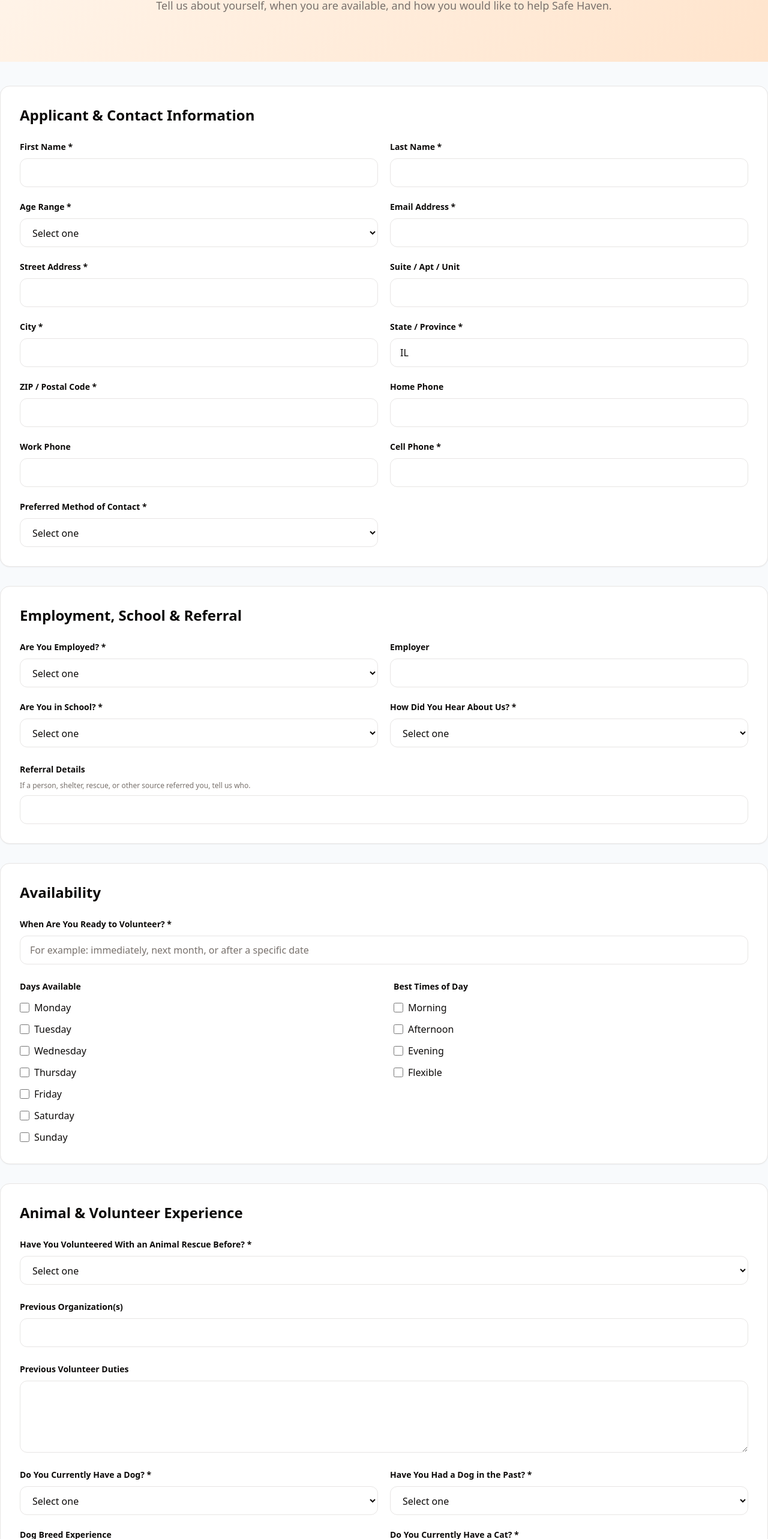
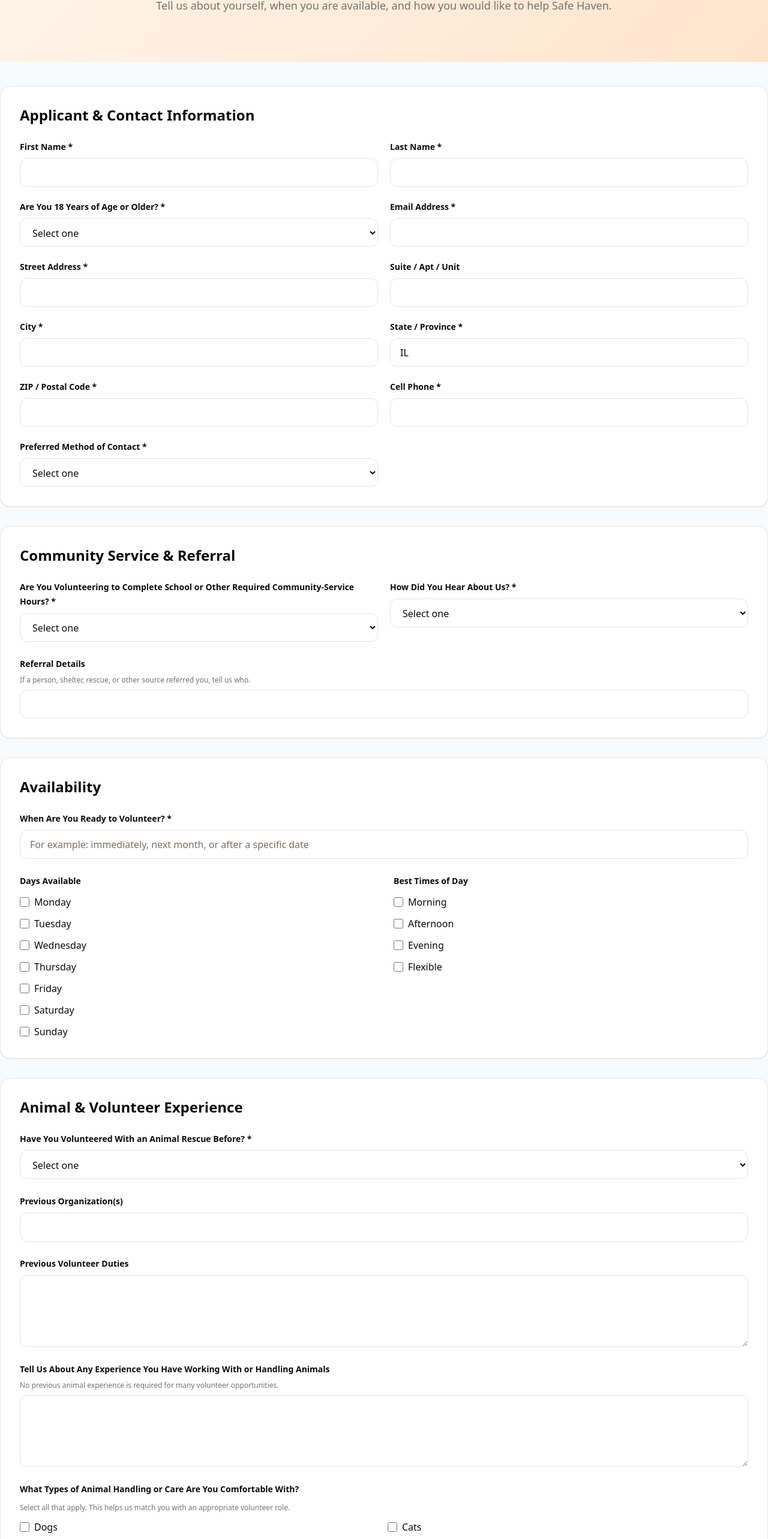
Before and after one commit to 7nqwsvhv99-hash/safe-haven-site, a Next.js app: page /volunteer-application in a window 1280 px wide. Shown: the part 230-2796 px from the top of the page at 60% size. Built offline with nearby package versions, Linux system fonts and the light colour scheme.

Commit message:
Simplify volunteer application and improve role matching

```diff
--- a/src/app/api/volunteer-applications/route.ts
+++ b/src/app/api/volunteer-applications/route.ts
@@ -31,7 +31,7 @@ export async function POST(request: Request) {
     const required: Array<[string, unknown]> = [
       ["First name", body.firstName],
       ["Last name", body.lastName],
-      ["Age range", body.ageRange],
+      ["Age requirement", body.age18Plus],
       ["Email", body.email],
       ["Street address", body.streetAddress],
       ["City", body.city],
@@ -39,20 +39,20 @@ export async function POST(request: Request) {
       ["ZIP", body.zip],
       ["Cell phone", body.cellPhone],
       ["Preferred contact", body.preferredContact],
-      ["Employment status", body.employmentStatus],
-      ["School status", body.schoolStatus],
+      ["Community service", body.communityService],
       ["How you heard about us", body.howHeard],
       ["Ready to volunteer", body.readyToVolunteer],
       ["Previous rescue volunteer", body.previousRescueVolunteer],
-      ["Current dog", body.currentDog],
-      ["Past dog", body.pastDog],
-      ["Current cat", body.currentCat],
-      ["Past cat", body.pastCat],
     ]
     const firstMissing = required.find(([, value]) => !asString(value))
     if (firstMissing) return NextResponse.json({ error: firstMissing[0] + " is required." }, { status: 400 })
+    if (asString(body.age18Plus) === "No" && !asString(body.guardianName)) {
+      return NextResponse.json({ error: "Parent or guardian name is required for applicants under 18." }, { status: 400 })
+    }
+    if (asString(body.age18Plus) === "No" && !asString(body.guardianPhone)) {
+      return NextResponse.json({ error: "Parent or guardian phone is required for applicants under 18." }, { status: 400 })
+    }
     if (interests.length === 0) return NextResponse.json({ error: "Please select at least one volunteer interest." }, { status: 400 })
-    if (body.authorizationAgreed !== true) return NextResponse.json({ error: "Volunteer authorization is required." }, { status: 400 })
 
     const now = new Date()
     const compactDate = now.toISOString().slice(0, 10).replaceAll("-", "")
@@ -66,20 +66,20 @@ export async function POST(request: Request) {
       "Email": asString(body.email),
       "Cell Phone": asString(body.cellPhone),
       "Contact & Address": lines([
-        ["Age Range", body.ageRange],
+        ["18 or Older", body.age18Plus],
         ["Preferred Contact", body.preferredContact],
         ["Street Address", body.streetAddress],
         ["Unit / Apt", body.unitApt],
         ["City", body.city],
         ["State / Province", body.state],
         ["ZIP / Postal Code", body.zip],
-        ["Home Phone", body.homePhone],
-        ["Work Phone", body.workPhone],
+        ["Parent / Guardian Name", body.guardianName],
+        ["Parent / Guardian Phone", body.guardianPhone],
+        ["Parent / Guardian Email", body.guardianEmail],
       ]),
       "Employment & School": lines([
-        ["Employment Status", body.employmentStatus],
-        ["Employer", body.employer],
-        ["School Status", body.schoolStatus],
+        ["Required Community Service", body.communityService],
+        ["Community Service Details", body.communityServiceDetails],
       ]),
       "Availability": lines([
         ["Ready to Volunteer", body.readyToVolunteer],
@@ -92,16 +92,11 @@ export async function POST(request: Request) {
         ["Previous Rescue Volunteer", body.previousRescueVolunteer],
         ["Previous Organizations", body.previousOrganizations],
         ["Previous Duties", body.previousDuties],
-        ["Currently Has a Dog", body.currentDog],
-        ["Had a Dog in the Past", body.pastDog],
-        ["Dog Breed Experience", body.dogBreedExperience],
-        ["Currently Has a Cat", body.currentCat],
-        ["Had a Cat in the Past", body.pastCat],
         ["Animal Experience", body.animalExperience],
+        ["Handling & Care Comfort", asStringArray(body.handlingComfort)],
         ["Volunteer Interests", interests],
         ["Anything Else", body.anythingElse],
       ]),
-      "Authorization Agreed": true,
     }
 
     const response = await fetch("https://api.airtable.com/v0/" + AIRTABLE_BASE_ID + "/" + AIRTABLE_VOLUNTEER_APPLICATIONS_TABLE_ID, {
--- a/src/app/volunteer-application/page.tsx
+++ b/src/app/volunteer-application/page.tsx
@@ -40,6 +40,8 @@ const interestOptions = [
 
 export default function VolunteerApplicationPage() {
   const [interests, setInterests] = useState<string[]>([])
+  const [isAdult, setIsAdult] = useState("")
+  const [communityService, setCommunityService] = useState("")
   const [submitting, setSubmitting] = useState(false)
   const [result, setResult] = useState<{ ok: boolean; message: string; id?: string } | null>(null)
 
@@ -62,8 +64,8 @@ export default function VolunteerApplicationPage() {
       ...values,
       daysAvailable: form.getAll("daysAvailable").map(String),
       timesAvailable: form.getAll("timesAvailable").map(String),
+      handlingComfort: form.getAll("handlingComfort").map(String),
       volunteerInterests: interests,
-      authorizationAgreed: form.get("authorizationAgreed") === "on",
     }
 
     try {
@@ -104,27 +106,49 @@ export default function VolunteerApplicationPage() {
           <div className="grid md:grid-cols-2 gap-5">
             <Field label="First Name *"><Input name="firstName" required /></Field>
             <Field label="Last Name *"><Input name="lastName" required /></Field>
-            <Field label="Age Range *"><select name="ageRange" className={selectClass} required defaultValue=""><option value="" disabled>Select one</option><option>Under 18</option><option>18-21</option><option>22-24</option><option>25-34</option><option>35-44</option><option>45-54</option><option>55-64</option><option>65-69</option><option>70-74</option><option>75+</option></select></Field>
+            <Field label="Are You 18 Years of Age or Older? *">
+              <select name="age18Plus" className={selectClass} required value={isAdult} onChange={(event)=>setIsAdult(event.target.value)}>
+                <option value="" disabled>Select one</option><option>Yes</option><option>No</option>
+              </select>
+            </Field>
             <Field label="Email Address *"><Input name="email" type="email" required /></Field>
             <Field label="Street Address *"><Input name="streetAddress" required /></Field>
             <Field label="Suite / Apt / Unit"><Input name="unitApt" /></Field>
             <Field label="City *"><Input name="city" required /></Field>
             <Field label="State / Province *"><Input name="state" required defaultValue="IL" /></Field>
             <Field label="ZIP / Postal Code *"><Input name="zip" required /></Field>
-            <Field label="Home Phone"><Input name="homePhone" type="tel" /></Field>
-            <Field label="Work Phone"><Input name="workPhone" type="tel" /></Field>
             <Field label="Cell Phone *"><Input name="cellPhone" type="tel" required /></Field>
-            <Field label="Preferred Method of Contact *"><select name="preferredContact" className={selectClass} required defaultValue=""><option value="" disabled>Select one</option><option>Email</option><option>Home Phone</option><option>Work Phone</option><option>Cell Phone</option><option>Text</option></select></Field>
+            <Field label="Preferred Method of Contact *"><select name="preferredContact" className={selectClass} required defaultValue=""><option value="" disabled>Select one</option><option>Email</option><option>Cell Phone</option><option>Text</option></select></Field>
           </div>
+          {isAdult === "No" && (
+            <div className="rounded-2xl border bg-slate-50 p-5 space-y-4">
+              <div>
+                <p className="font-semibold">Parent or Guardian Contact</p>
+                <p className="mt-1 text-sm text-muted-foreground">Safe Haven will follow up about age requirements and any parent or guardian permissions needed before volunteering begins.</p>
+              </div>
+              <div className="grid md:grid-cols-2 gap-5">
+                <Field label="Parent / Guardian Name *"><Input name="guardianName" required={isAdult === "No"} /></Field>
+                <Field label="Parent / Guardian Phone *"><Input name="guardianPhone" type="tel" required={isAdult === "No"} /></Field>
+                <Field label="Parent / Guardian Email"><Input name="guardianEmail" type="email" /></Field>
+              </div>
+            </div>
+          )}
         </Section>
 
-        <Section title="Employment, School & Referral">
+        <Section title="Community Service & Referral">
           <div className="grid md:grid-cols-2 gap-5">
-            <Field label="Are You Employed? *"><select name="employmentStatus" className={selectClass} required defaultValue=""><option value="" disabled>Select one</option><option>Yes, full time</option><option>Yes, part time</option><option>No</option><option>Retired</option></select></Field>
-            <Field label="Employer"><Input name="employer" /></Field>
-            <Field label="Are You in School? *"><select name="schoolStatus" className={selectClass} required defaultValue=""><option value="" disabled>Select one</option><option>Yes, full time</option><option>Yes, part time</option><option>No</option></select></Field>
+            <Field label="Are You Volunteering to Complete School or Other Required Community-Service Hours? *">
+              <select name="communityService" className={selectClass} required value={communityService} onChange={(event)=>setCommunityService(event.target.value)}>
+                <option value="" disabled>Select one</option><option>Yes</option><option>No</option>
+              </select>
+            </Field>
             <Field label="How Did You Hear About Us? *"><select name="howHeard" className={selectClass} required defaultValue=""><option value="" disabled>Select one</option><option>Adopted from Safe Haven before</option><option>Internet search</option><option>Adoption event</option><option>Friend</option><option>Shelter</option><option>Another rescue</option><option>Facebook</option><option>Instagram</option><option>TikTok</option><option>Petfinder</option><option>Adopt-a-Pet</option><option>Other</option></select></Field>
           </div>
+          {communityService === "Yes" && (
+            <Field label="Community-Service Details" note="Tell us the school or organization, number of hours required, and deadline if applicable.">
+              <Textarea name="communityServiceDetails" />
+            </Field>
+          )}
           <Field label="Referral Details" note="If a person, shelter, rescue, or other source referred you, tell us who."><Input name="howHeardDetails" /></Field>
         </Section>
 
@@ -140,14 +164,21 @@ export default function VolunteerApplicationPage() {
           <Field label="Have You Volunteered With an Animal Rescue Before? *"><select name="previousRescueVolunteer" className={selectClass} required defaultValue=""><option value="" disabled>Select one</option><option>Yes</option><option>No</option></select></Field>
           <Field label="Previous Organization(s)"><Input name="previousOrganizations" /></Field>
           <Field label="Previous Volunteer Duties"><Textarea name="previousDuties" /></Field>
-          <div className="grid md:grid-cols-2 gap-5">
-            <Field label="Do You Currently Have a Dog? *"><select name="currentDog" className={selectClass} required defaultValue=""><option value="" disabled>Select one</option><option>Yes</option><option>No</option></select></Field>
-            <Field label="Have You Had a Dog in the Past? *"><select name="pastDog" className={selectClass} required defaultValue=""><option value="" disabled>Select one</option><option>Yes</option><option>No</option></select></Field>
-            <Field label="Dog Breed Experience"><Input name="dogBreedExperience" /></Field>
-            <Field label="Do You Currently Have a Cat? *"><select name="currentCat" className={selectClass} required defaultValue=""><option value="" disabled>Select one</option><option>Yes</option><option>No</option></select></Field>
-            <Field label="Have You Had a Cat in the Past? *"><select name="pastCat" className={selectClass} required defaultValue=""><option value="" disabled>Select one</option><option>Yes</option><option>No</option></select></Field>
+          <Field
+            label="Tell Us About Any Experience You Have Working With or Handling Animals"
+            note="No previous animal experience is required for many volunteer opportunities."
+          >
+            <Textarea name="animalExperience" />
+          </Field>
+          <div className="space-y-3">
+            <Label>What Types of Animal Handling or Care Are You Comfortable With?</Label>
+            <p className="text-xs text-muted-foreground">Select all that apply. This helps us match you with an appropriate volunteer role.</p>
+            <div className="grid md:grid-cols-2 gap-3">
+              {["Dogs","Cats","Large dogs","Shy or fearful animals","Active or high-energy animals","Cleaning and animal-care environments","I prefer a role with no animal handling"].map((item)=>
+                <label key={item} className="flex items-center gap-2"><input className={checkboxClass} type="checkbox" name="handlingComfort" value={item} />{item}</label>
+              )}
+            </div>
           </div>
-          <Field label="Animal Handling, Training, Grooming, or Other Relevant Experience"><Textarea name="animalExperience" /></Field>
         </Section>
 
         <Section title="How Would You Like to Help?">
@@ -158,13 +189,6 @@ export default function VolunteerApplicationPage() {
           <Field label="Anything Else You Would Like Us to Know?"><Textarea name="anythingElse" /></Field>
         </Section>
 
-        <Section title="Volunteer Authorization">
-          <p className="text-sm text-muted-foreground leading-6">
-            As a volunteer of this rescue, I agree to abide by the policies and procedures. I understand that I will be volunteering at my own risk and that the rescue, its Board of Directors, other volunteers, employees and affiliates, cannot assume any responsibility for any liability for any accident, injury or health problem which may arise from any volunteer work I perform for the rescue. I agree that all the work I do is on a volunteer basis and I am not eligible to receive any monetary payment or reward.
-          </p>
-          <label className="flex items-start gap-3"><input className={checkboxClass + " mt-1"} type="checkbox" name="authorizationAgreed" required /><span>I agree to the volunteer authorization above. *</span></label>
-        </Section>
-
         <Button type="submit" size="lg" className="w-full" disabled={submitting || interests.length === 0}>{submitting ? "Submitting Application..." : "Submit Volunteer Application"}</Button>
       </form>
     </div>
```
